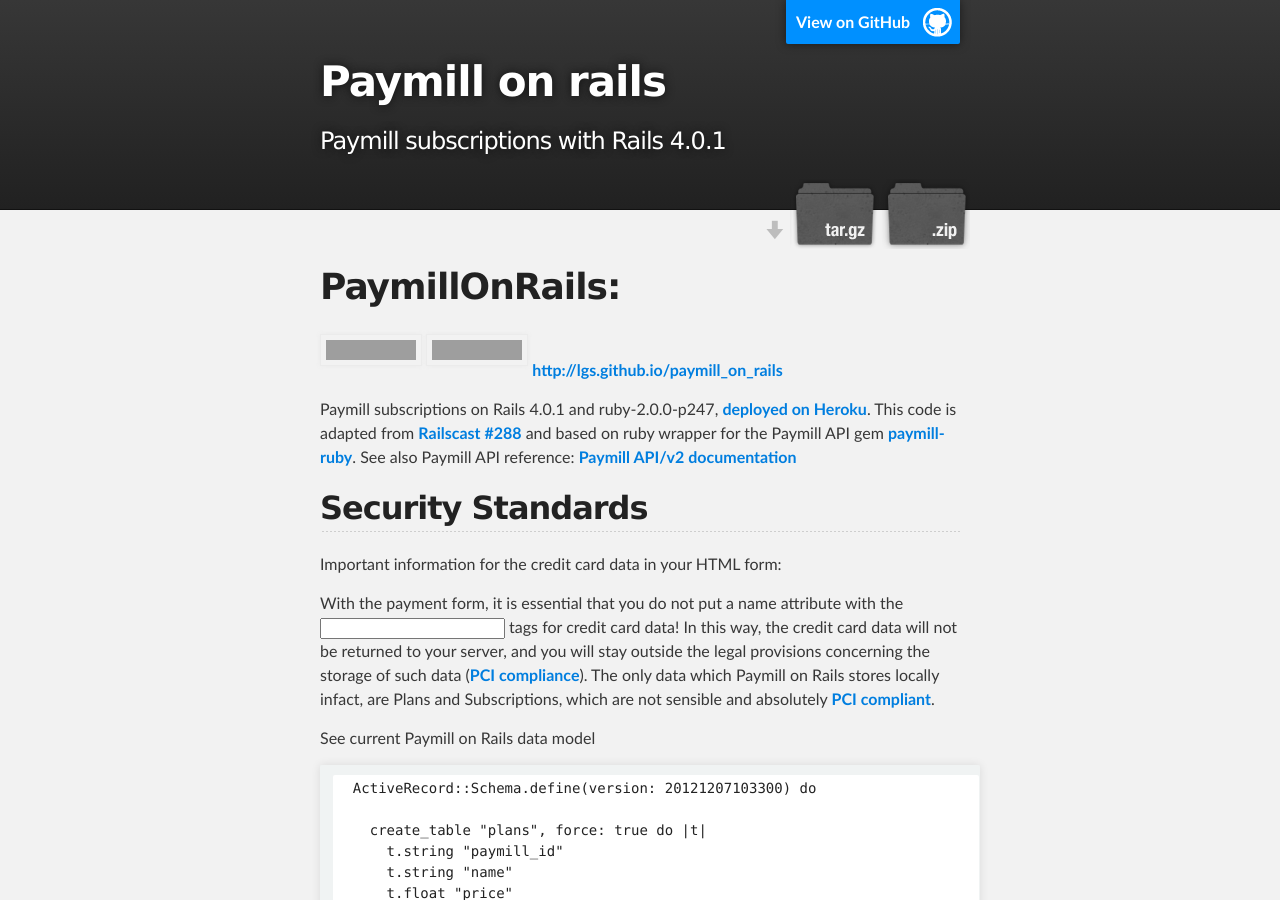
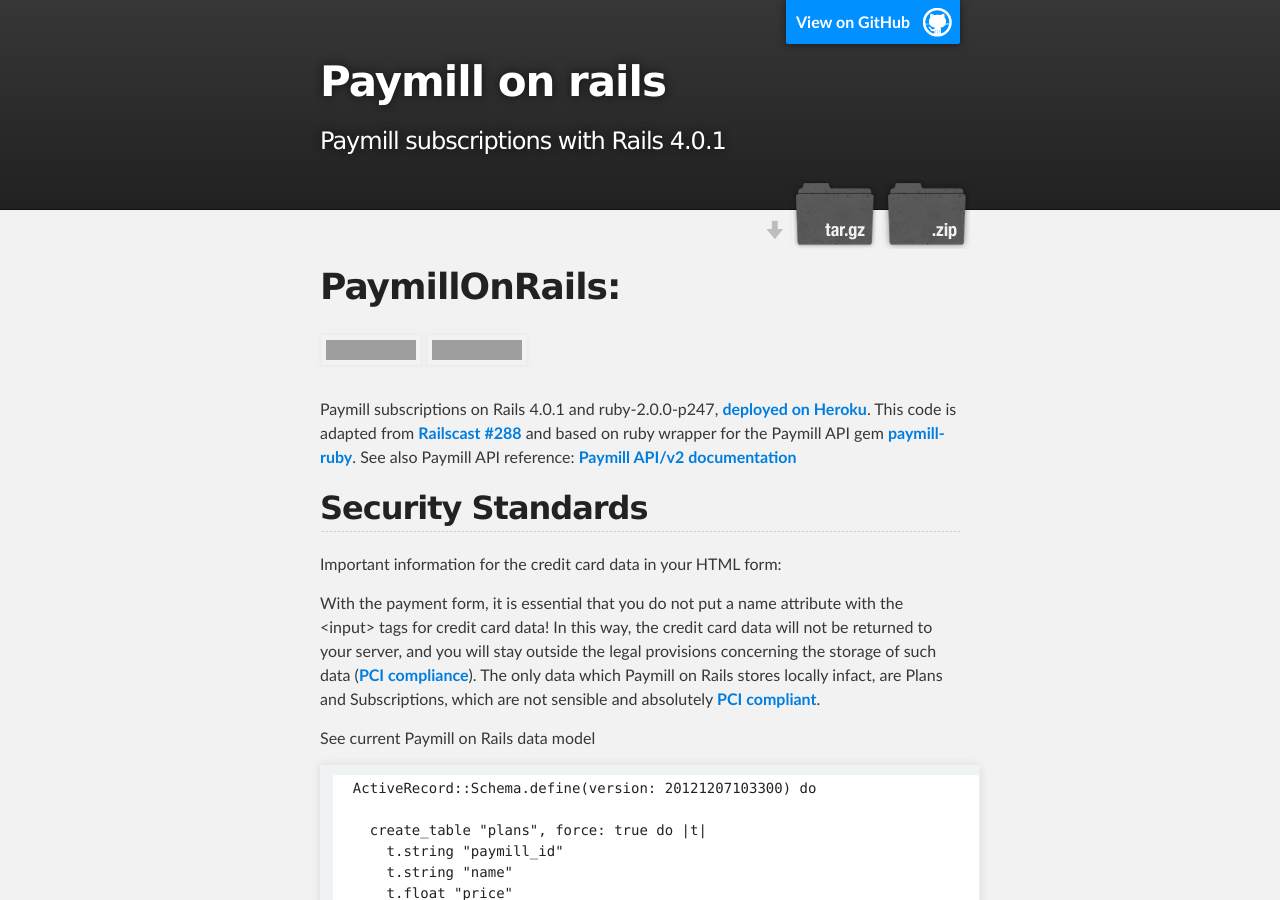
Before and after one commit to lgs/paymill_on_rails, a Jekyll site: the page built from index.md, in a window 1280 px wide and 900 px high. Built offline with Jekyll 4.4.1, drawn with Linux system fonts in a browser that asks for light colours; nearby versions of some CDN libraries; Markdown is read by kramdown in place of the engine named in the settings; grey boxes are pictures that could not be loaded.

Commit message:
Sync README.md in master branch to index.md in gh-pages

````diff
--- a/index.md
+++ b/index.md
@@ -5,7 +5,7 @@ layout: index
 
 # PaymillOnRails:
 
-[**<img src="https://gemnasium.com/lgs/paymill_on_rails.png" alt="Dependency Status" />**][1] [**<img src="https://codeclimate.com/github/lgs/paymill_on_rails.png" />**][2] [**http://lgs.github.io/paymill_on_rails**][18]
+[**<img src="https://gemnasium.com/lgs/paymill_on_rails.png" alt="Dependency Status" />**][1] [**<img src="https://codeclimate.com/github/lgs/paymill_on_rails.png" />**][2]
 
 Paymill subscriptions on Rails 4.0.1 and ruby-2.0.0-p247, [**deployed on Heroku**][3]. This code is adapted from [**Railscast #288**][4] and based on ruby wrapper for the Paymill API gem [**paymill-ruby**][5]. See also Paymill API reference:  [**Paymill API/v2 documentation**][6]
 
@@ -13,7 +13,7 @@ Paymill subscriptions on Rails 4.0.1 and ruby-2.0.0-p247, [**deployed on Heroku*
 
 Important information for the credit card data in your HTML form:
 
-With the payment form, it is essential that you do not put a name attribute with the <input> tags for credit card data! In this way, the credit card data will not be returned to your server, and you will stay outside the legal provisions concerning the storage of such data ([**PCI compliance**][7]). The only data which Paymill on Rails stores locally infact, are Plans and Subscriptions, which are not sensible and absolutely [**PCI compliant**][7].
+With the payment form, it is essential that you do not put a name attribute with the \<input\> tags for credit card data! In this way, the credit card data will not be returned to your server, and you will stay outside the legal provisions concerning the storage of such data ([**PCI compliance**][7]). The only data which Paymill on Rails stores locally infact, are Plans and Subscriptions, which are not sensible and absolutely [**PCI compliant**][7].
 
 See current Paymill on Rails data model
 
@@ -46,9 +46,9 @@ For further reading see also [**payment form**][8] and [**security standards**][
 
 Since the release of [**paymill_on_rails gem 0.0.5**][10], PaymillOnRails becomes a [**Mountable Rails Engines**][11] for Rails 4. Set up a subscription payment integrating it with your existing Rails application service is now very simple just following nex steps:
 
-  1. register for a test account at [**paymill.com**][12] and create the subscription plans, also called Offers ([**read more**][13], which are how Subscription Plans are called in Paymill.
+1. register for a test account at [**paymill.com**][12] and create the subscription plans, also called Offers ([**read more**][13], which are how Subscription Plans are called in Paymill.
 
-  2. build a new Rails app from scratch (or use your existing one) :
+2. build a new Rails app from scratch (or use your existing one) :
 
 ```
 $ rails new myapp && myapp
@@ -58,7 +58,7 @@ $ rake paymill_on_rails:install:migrations
 $ rake db:migrate
 ```
 
-  3. now mount the engine adding the following to config/routes.rb :
+3. now mount the engine adding the following to config/routes.rb :
 
 ```
   Prova::Application.routes.draw do
@@ -67,9 +67,9 @@ $ rake db:migrate
   end
 ```
 
-  4. Login in with your Paymill account and follow [**Dasboard --> My Account --> Settings --> APY Keys**][14], to see your keys and set PAYMILL_PUBLIC_KEY/API_KEY accordingly.
+4. Login in with your Paymill account and follow [**Dasboard --> My Account --> Settings --> APY Keys**][14], to see your keys and set PAYMILL_PUBLIC_KEY/API_KEY accordingly.
 
-  5. set OS env variables, with your own paymill test keys :
+5. set OS env variables, with your own paymill test keys :
 
 ```
    $ env | grep _KEY
@@ -77,7 +77,7 @@ $ rake db:migrate
    API_KEY=a1b2c3d4e5f6g7h8i9l1i2m3
 ```
 
-  6. get the plans and their IDs from paymill :
+6. get the plans and their IDs from paymill :
 
 ```
     $ rake paymill_on_rails:import_plans
````
Also changed, not shown: other parts of index.md (+0 -1 lines).
